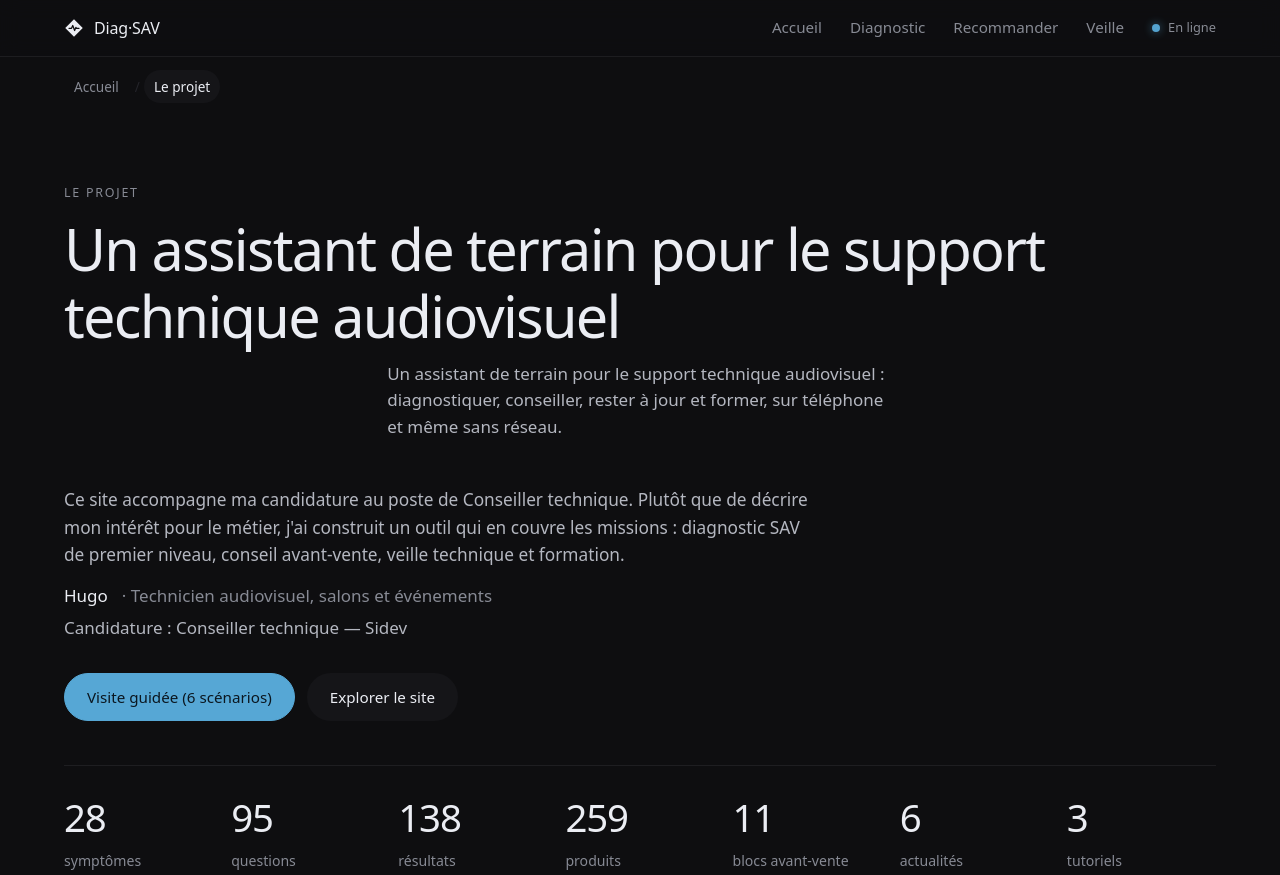
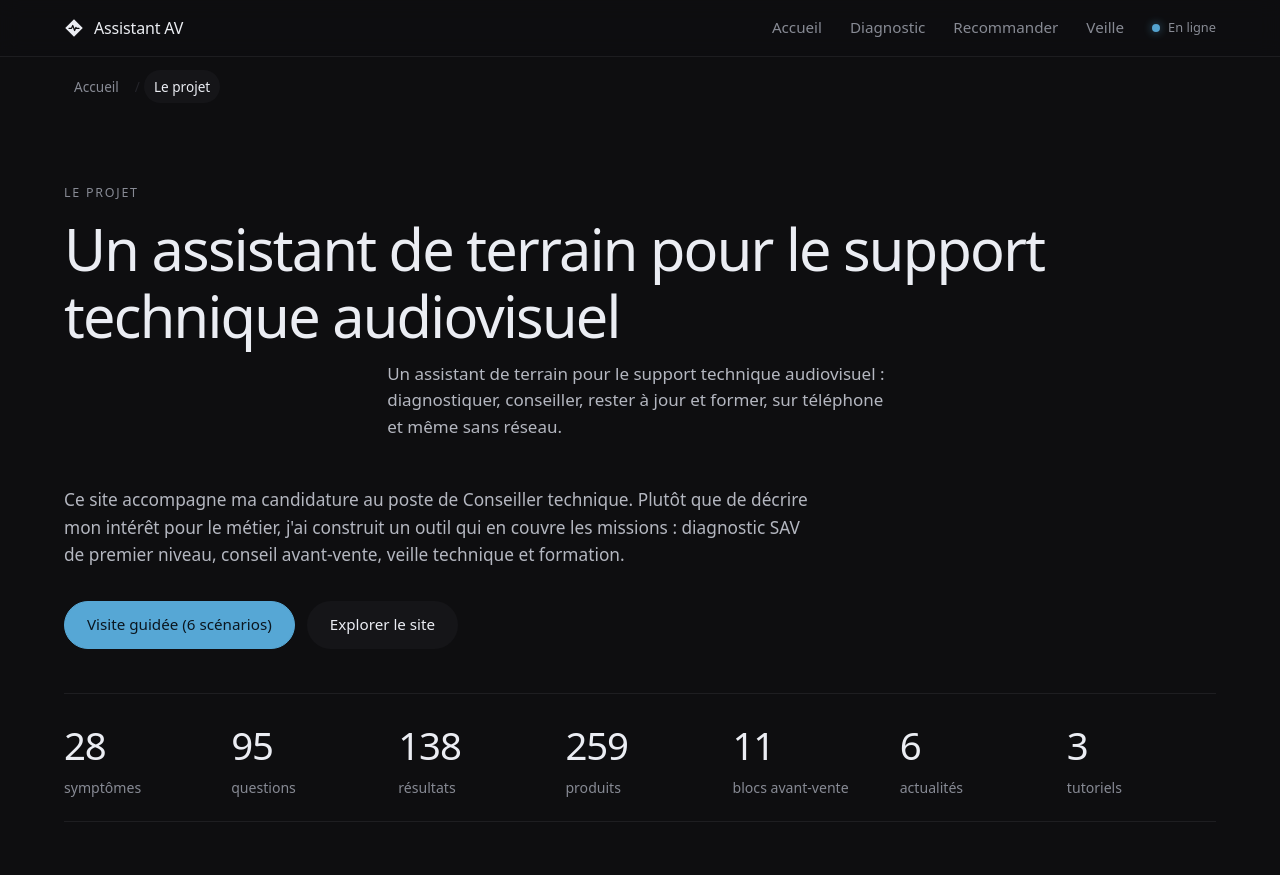
Before and after one commit to U90vbt/diagnostic-sav, a plain HTML site: page index.html in a window 1280 px wide. Shown: the top 875 px of the page. Drawn offline with Linux system fonts and the light colour scheme.

Commit message:
Nom du site : Assistant AV ; page projet sans la ligne auteur et candidature
Co-Authored-By: Claude Opus 5.5 <noreply@anthropic.com>
Claude-Session: https://claude.ai/code/session_01EABzjxpWC85kw2qmDr92Vc

```diff
--- a/app.js
+++ b/app.js
@@ -345,7 +345,7 @@
     const meta = data.meta || {};
     $('#data-version').textContent = 'v' + (meta.version || '?');
     if (meta.disclaimer) $('#footer-disclaimer').textContent = meta.disclaimer;
-    if (meta.title) document.title = 'DIAG·SAV — ' + meta.title;
+    if (meta.title) document.title = 'Assistant AV — ' + meta.title;
 
     const warnings = validate(data);
     const warnEl = $('#data-warnings');
@@ -2552,7 +2552,7 @@
     const focus = state.focusProduct && state.products.get(state.focusProduct);
     const sev = SEVERITY_ORDER.includes(node.severity) ? node.severity : 'moderate';
     const checks = document.querySelectorAll('#diag-stage .action input');
-    const doc = PDF.create({ title: 'Diagnostic SAV — ' + node.title, footer: 'DIAG·SAV — rapport de diagnostic du ' + now.toLocaleDateString('fr-FR') });
+    const doc = PDF.create({ title: 'Diagnostic SAV — ' + node.title, footer: 'Assistant AV — rapport de diagnostic du ' + now.toLocaleDateString('fr-FR') });
 
     doc.text('Rapport de diagnostic', { size: 20, bold: true, after: 4 });
     doc.text(rootSymptom.title + (active !== rootSymptom ? ' → ' + active.title : ''), { size: 12, color: '#555555', after: 8 });
@@ -2818,7 +2818,7 @@
   /* index.html et app.js doivent être de la même version. Juste après une publication,
      le cache de GitHub Pages peut servir un mélange des deux pendant quelques minutes :
      on recharge une fois, puis on prévient au lieu de planter. */
-  const APP_VERSION = '1.22.0';
+  const APP_VERSION = '1.22.1';
   const pageVersion = (document.querySelector('meta[name="diagsav-version"]') || {}).content;
   if (pageVersion !== APP_VERSION) {
     let retried = false;
--- a/data/projet.json
+++ b/data/projet.json
@@ -3,15 +3,7 @@
     "version": "1.1.0",
     "updated": "2026-11-24"
   },
-  "auteur": {
-    "nom": "Hugo",
-    "titre": "Technicien audiovisuel, salons et événements",
-    "lien": "",
-    "lienLabel": "Profil LinkedIn"
-  },
   "candidature": {
-    "poste": "Conseiller technique",
-    "entreprise": "Sidev",
     "texte": "Ce site accompagne ma candidature au poste de Conseiller technique. Plutôt que de décrire mon intérêt pour le métier, j'ai construit un outil qui en couvre les missions : diagnostic SAV de premier niveau, conseil avant-vente, veille technique et formation."
   },
   "accroche": "Un assistant de terrain pour le support technique audiovisuel : diagnostiquer, conseiller, rester à jour et former, sur téléphone et même sans réseau.",
--- a/index.html
+++ b/index.html
@@ -6,9 +6,9 @@
   <meta name="robots" content="noindex, nofollow">
   <meta name="referrer" content="no-referrer">
   <meta name="theme-color" content="#171b20">
-  <meta name="diagsav-version" content="1.22.0">
+  <meta name="diagsav-version" content="1.22.1">
   <meta name="description" content="Assistant de diagnostic SAV de premier niveau — usage interne.">
-  <title>DIAG·SAV — Assistant de diagnostic N1</title>
+  <title>Assistant AV — Diagnostic SAV de premier niveau</title>
   <link rel="icon" href="icon.svg" type="image/svg+xml">
   <link rel="manifest" href="manifest.webmanifest">
   <script>
@@ -46,12 +46,12 @@
 
   <header class="nav" role="banner">
     <div class="nav__inner">
-      <a class="brand" href="#/" aria-label="Diag SAV — accueil">
+      <a class="brand" href="#/" aria-label="Assistant AV — accueil">
         <svg class="brand__mark" viewBox="0 0 32 32" aria-hidden="true">
           <path d="M16 2 30 16 16 30 2 16Z" fill="currentColor"/>
           <path d="M8 16.5h4l2-4.5 3 8 2-5 1 1.5h4" fill="none" style="stroke: var(--bg)" stroke-width="2" stroke-linecap="round" stroke-linejoin="round"/>
         </svg>
-        <span class="brand__name">Diag·SAV</span>
+        <span class="brand__name">Assistant AV</span>
       </a>
       <nav class="nav__links" aria-label="Sections">
         <a class="nav__link" href="#/" data-tab="home">Accueil</a>
--- a/pages.js
+++ b/pages.js
@@ -86,16 +86,11 @@
       [news ? news.items.length : 0, 'actualités'],
       [form ? form.tutoriels.length : 0, 'tutoriels']
     ];
-    const a = P.auteur || {};
     const c = P.candidature || {};
     fill(root,
       header('Le projet', 'Un assistant de terrain pour le support technique audiovisuel', P.accroche),
       h('div', { class: 'pp-intro' },
         h('p', { class: 'pp-intro__text' }, c.texte),
-        h('p', { class: 'pp-intro__who' },
-          h('strong', null, a.nom), a.titre ? ' · ' + a.titre : '',
-          c.poste ? h('span', { class: 'pp-intro__job' }, 'Candidature : ' + c.poste + (c.entreprise ? ' — ' + c.entreprise : '')) : null,
-          a.lien ? h('a', { href: a.lien, rel: 'noopener', target: '_blank' }, a.lienLabel || a.lien) : null),
         h('div', { class: 'pp-actions' },
           h('a', { class: 'btn btn--primary', href: '#/visite' }, 'Visite guidée (6 scénarios)'),
           h('a', { class: 'btn btn--ghost', href: '#/' }, 'Explorer le site'))),
--- a/styles.css
+++ b/styles.css
@@ -1139,9 +1139,6 @@ button.ftext { background: none; border-top: 0; border-left: 0; border-right: 0;
 .pp-p { color: var(--text-2); max-width: 70ch; margin: 0 0 12px; line-height: 1.65; }
 .pp-intro { display: grid; gap: 14px; max-width: 760px; }
 .pp-intro__text { font-size: 1.08rem; color: var(--text-2); margin: 0; line-height: 1.6; }
-.pp-intro__who { margin: 0; color: var(--muted); display: flex; flex-wrap: wrap; gap: 6px 14px; align-items: baseline; }
-.pp-intro__who strong { color: var(--text); font-weight: 500; }
-.pp-intro__job { color: var(--text-2); }
 .pp-actions { display: flex; flex-wrap: wrap; gap: 12px; margin: 18px 0 0; }
 .pp-stats { list-style: none; margin: clamp(28px, 5vw, 44px) 0 0; padding: 22px 0; display: grid; grid-template-columns: repeat(auto-fit, minmax(110px, 1fr)); gap: 18px; border-top: 1px solid var(--line); border-bottom: 1px solid var(--line); }
 .pp-stats li { display: grid; gap: 2px; }
--- a/sw.js
+++ b/sw.js
@@ -4,7 +4,7 @@
      pour que les modifications SAV soient visibles dès que le réseau est disponible.
    Incrémenter CACHE_VERSION à chaque modification de index.html / styles.css / app.js. */
 
-const CACHE_VERSION = 'diagsav-v1.22.0';
+const CACHE_VERSION = 'diagsav-v1.22.1';
 const DATA_PATH = 'data/decisions.json';
 const CATALOGUE_PATH = 'data/catalogue.json';
 const SHELL = [
```
Also changed, not shown: manifest.webmanifest, 1 other file.
